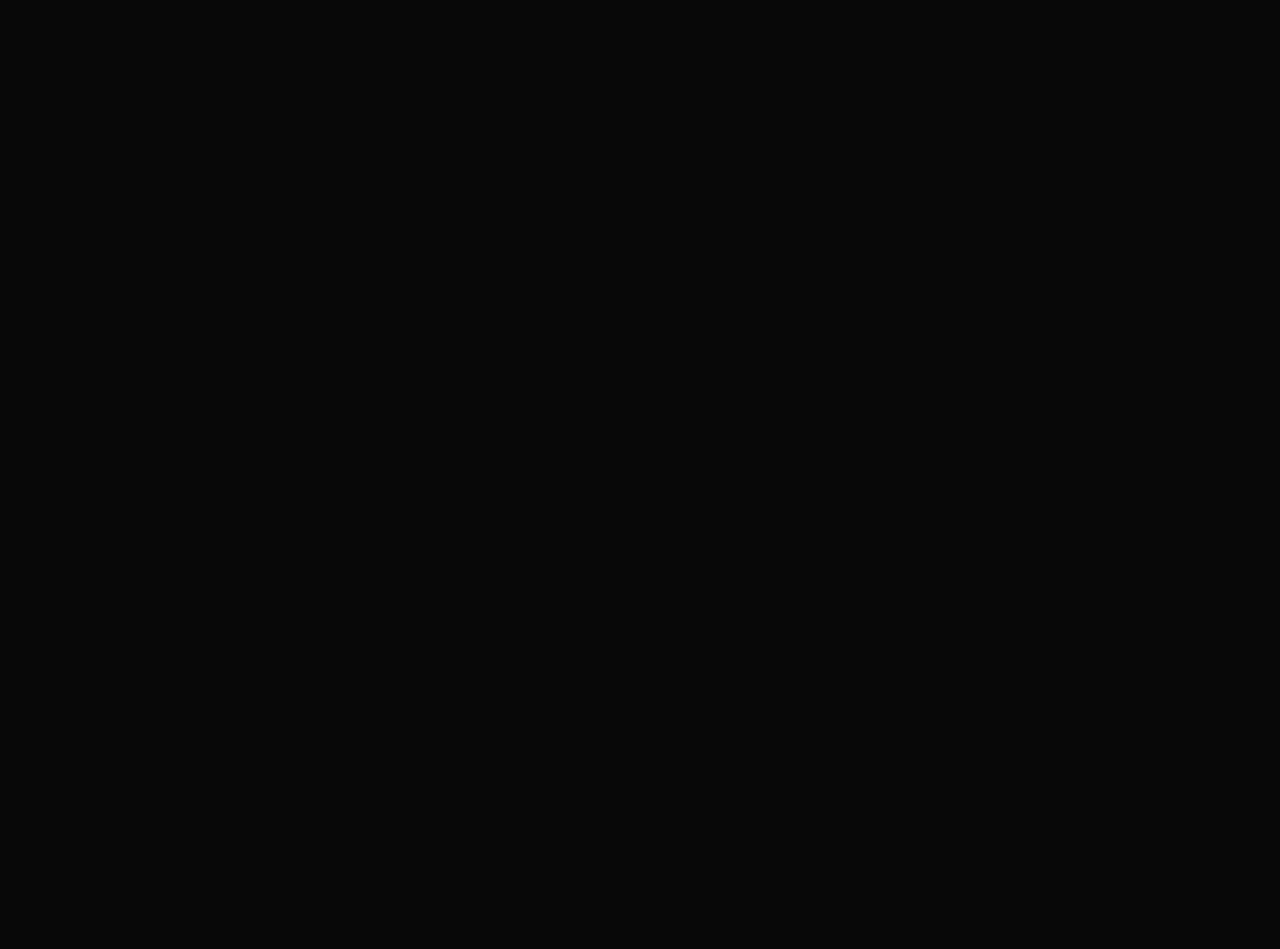
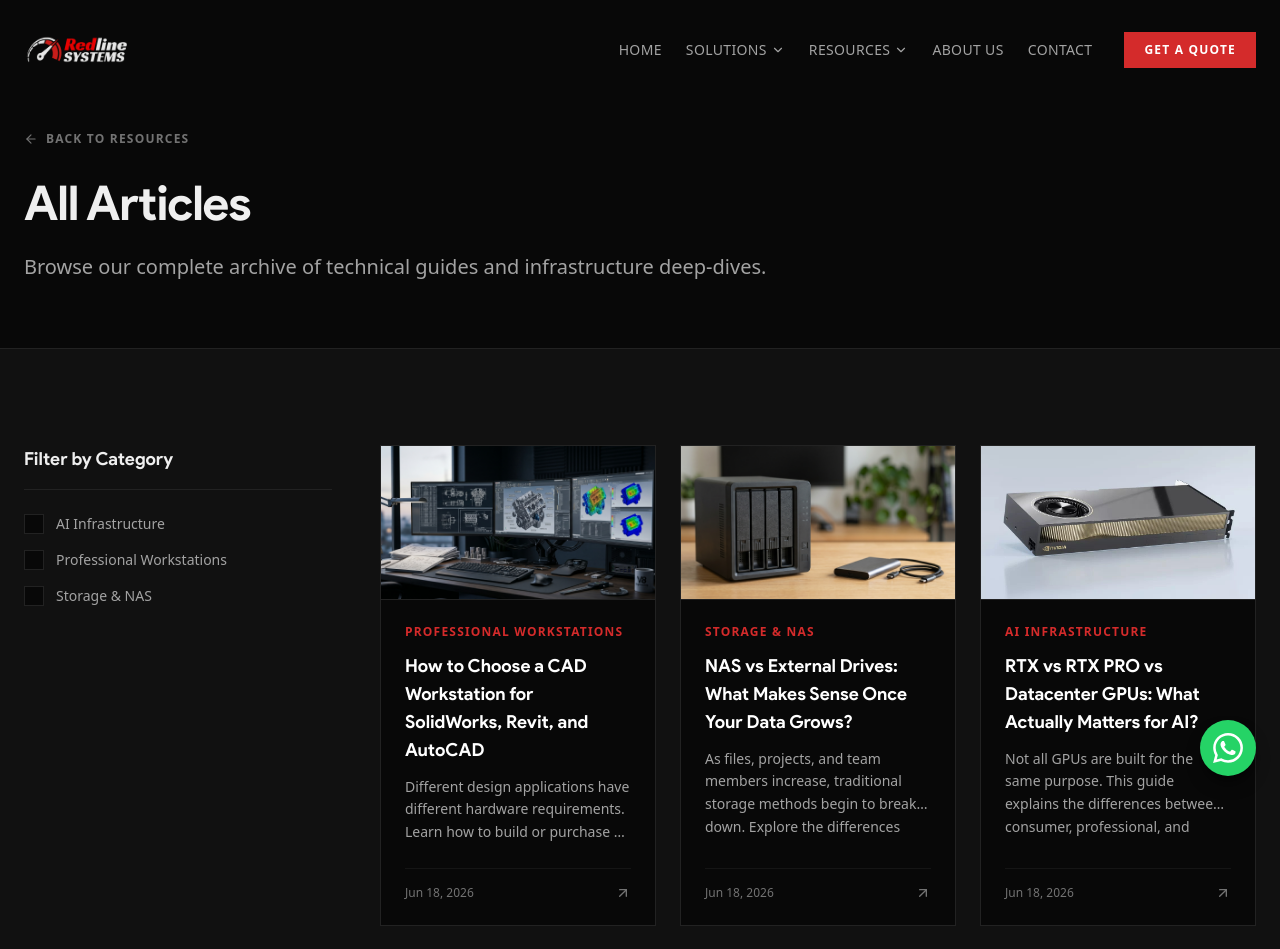
Before and after one commit to pratiktayde34/redline-systems-site, a Next.js app: page /resources/archive in a window 1280 px wide. Before the commit this address had no page. Shown: the top 949 px of the page. Before the commit the page ends 800 px from the top, so only its background shows below. Built offline with nearby package versions, Linux system fonts and the light colour scheme.

Commit message:
Added View all articles button & filter by category

```diff
--- /dev/null
+++ b/src/app/resources/archive/ArchiveClient.tsx
@@ -0,0 +1,143 @@
+"use client";
+
+import { useState, useEffect } from "react";
+import Link from "next/link";
+import { ArrowLeft, ArrowUpRight } from "lucide-react";
+import { useSearchParams } from "next/navigation";
+
+export default function ArchiveClient({ allResources, categories }: { allResources: any[], categories: string[] }) {
+  const searchParams = useSearchParams();
+  const initialCategory = searchParams.get('category');
+
+  const [selectedCategories, setSelectedCategories] = useState<string[]>(
+    initialCategory ? [initialCategory] : []
+  );
+
+  useEffect(() => {
+    if (initialCategory) {
+      setSelectedCategories([initialCategory]);
+    }
+  }, [initialCategory]);
+
+  const toggleCategory = (cat: string) => {
+    setSelectedCategories(prev =>
+      prev.includes(cat)
+        ? prev.filter(c => c !== cat)
+        : [...prev, cat]
+    );
+  };
+
+  const filteredResources = selectedCategories.length === 0
+    ? allResources
+    : allResources.filter(res => selectedCategories.includes(res.category));
+
+  const pageTitle = selectedCategories.length === 1
+    ? selectedCategories[0]
+    : selectedCategories.length > 1
+      ? "Filtered Articles"
+      : "All Articles";
+
+  const pageSubtitle = selectedCategories.length === 1
+    ? `Browse all articles, guides, and infrastructure deep-dives related to ${selectedCategories[0]}.`
+    : selectedCategories.length > 1
+      ? "Browse articles matching your selected categories."
+      : "Browse our complete archive of technical guides and infrastructure deep-dives.";
+
+  return (
+    <>
+      <section className="pt-32 pb-16 bg-background border-b border-border">
+        <div className="container mx-auto px-6">
+          <div className="max-w-3xl">
+            <Link href="/resources" className="inline-flex items-center gap-2 text-xs font-bold uppercase tracking-widest text-faint hover:text-white transition-colors mb-8">
+              <ArrowLeft size={14} /> Back to Resources
+            </Link>
+            <h1 className="font-display text-4xl md:text-5xl font-bold tracking-tight mb-6 transition-all duration-300">
+              {pageTitle}
+            </h1>
+            <p className="text-xl text-muted font-light leading-relaxed transition-all duration-300">
+              {pageSubtitle}
+            </p>
+          </div>
+        </div>
+      </section>
+
+      <section className="py-24 bg-surface min-h-screen">
+        <div className="container mx-auto px-6">
+          <div className="flex flex-col lg:flex-row gap-12">
+
+            {/* Sidebar Filter */}
+            <div className="lg:w-1/4 flex-shrink-0">
+              <div className="sticky top-32">
+                <h3 className="font-display text-lg font-bold mb-6 border-b border-border pb-4">Filter by Category</h3>
+                <div className="flex flex-col gap-4">
+                  {categories.map(cat => (
+                    <label
+                      key={cat}
+                      className="flex items-center gap-3 cursor-pointer group"
+                      onClick={() => toggleCategory(cat)}
+                    >
+                      <div className={`w-5 h-5 border flex items-center justify-center transition-colors ${selectedCategories.includes(cat) ? 'bg-primary border-primary' : 'border-border group-hover:border-primary/50 bg-background'}`}>
+                        {selectedCategories.includes(cat) && <span className="w-2.5 h-2.5 bg-white" />}
+                      </div>
+                      <span className={`text-sm ${selectedCategories.includes(cat) ? 'text-white font-bold' : 'text-muted group-hover:text-white transition-colors'}`}>
+                        {cat}
+                      </span>
+                    </label>
+                  ))}
+                </div>
+
+                {selectedCategories.length > 0 && (
+                  <button
+                    onClick={() => setSelectedCategories([])}
+                    className="mt-8 text-xs font-bold uppercase tracking-widest text-faint hover:text-white transition-colors"
+                  >
+                    Clear Filters
+                  </button>
+                )}
+              </div>
+            </div>
+
+            {/* Grid */}
+            <div className="lg:w-3/4">
+              {filteredResources.length === 0 ? (
+                <div className="text-center py-24 border border-border bg-background">
+                  <p className="text-muted">No articles found for the selected categories.</p>
+                </div>
+              ) : (
+                <div className="grid grid-cols-1 md:grid-cols-2 xl:grid-cols-3 gap-6">
+                  {filteredResources.map((resource) => (
+                    <Link href={`/resources/${resource.slug}`} key={resource.slug} className="group border border-border bg-background hover:border-primary/50 transition-colors flex flex-col">
+                      <div className="aspect-video w-full overflow-hidden relative border-b border-border">
+                        <img
+                          src={resource.coverImage}
+                          alt={resource.title}
+                          className="w-full h-full object-cover transition-transform duration-700 group-hover:scale-105"
+                        />
+                      </div>
+                      <div className="p-6 flex flex-col flex-grow">
+                        <span className="text-xs font-bold uppercase tracking-widest text-primary mb-3">
+                          {resource.category}
+                        </span>
+                        <h3 className="font-display text-lg font-bold mb-3 text-white">
+                          {resource.title}
+                        </h3>
+                        <p className="text-muted text-sm leading-relaxed mb-6 flex-grow line-clamp-3">
+                          {resource.description}
+                        </p>
+                        <div className="text-xs text-faint flex items-center justify-between mt-auto pt-4 border-t border-border/50">
+                          <span>{new Date(resource.date).toLocaleDateString('en-US', { month: 'short', day: 'numeric', year: 'numeric' })}</span>
+                          <ArrowUpRight size={16} className="group-hover:text-primary transition-colors" />
+                        </div>
+                      </div>
+                    </Link>
+                  ))}
+                </div>
+              )}
+            </div>
+
+          </div>
+        </div>
+      </section>
+    </>
+  );
+}
--- /dev/null
+++ b/src/app/resources/archive/page.tsx
@@ -0,0 +1,21 @@
+import { getAllResources } from "@/lib/resources";
+import ArchiveClient from "./ArchiveClient";
+import { Suspense } from "react";
+
+export const metadata = {
+  title: "All Articles | Redline Systems",
+  description: "Browse all technical resources, guides, and articles from Redline Systems.",
+};
+
+export default function ArchivePage() {
+  const allResources = getAllResources();
+
+  // Extract unique categories directly from the actual articles
+  const categories = Array.from(new Set(allResources.map(r => r.category))).sort();
+
+  return (
+    <Suspense fallback={<div className="min-h-screen pt-40 text-center text-muted">Loading archive...</div>}>
+      <ArchiveClient allResources={allResources} categories={categories} />
+    </Suspense>
+  );
+}
--- a/src/app/resources/page.tsx
+++ b/src/app/resources/page.tsx
@@ -17,9 +17,11 @@ const CATEGORIES = [
 
 export default function ResourcesHub() {
   const allResources = getAllResources();
-  const featuredResources = getFeaturedResources();
+  // Limit featured resources to 3 (one complete row)
+  const featuredResources = getFeaturedResources().slice(0, 3);
 
-  const latestResources = allResources;
+  // Limit to the 6 most recent articles
+  const latestResources = allResources.slice(0, 6);
 
   return (
     <>
@@ -45,11 +47,10 @@ export default function ResourcesHub() {
               Categories:
             </span>
             {CATEGORIES.map((cat) => {
-              const catSlug = cat.toLowerCase().replace(/ & /g, '-').replace(/ /g, '-');
               return (
                 <Link
                   key={cat}
-                  href={`/resources/category/${catSlug}`}
+                  href={`/resources/archive?category=${encodeURIComponent(cat)}`}
                   className="px-4 py-2 border border-border text-sm hover:border-primary hover:text-primary transition-colors cursor-pointer bg-background"
                 >
                   {cat}
@@ -141,6 +142,15 @@ export default function ResourcesHub() {
               </Link>
             ))}
           </div>
+
+          <div className="mt-16 flex justify-center">
+            <Link
+              href="/resources/archive"
+              className="inline-flex items-center gap-3 border border-border bg-background hover:border-primary/50 text-white text-sm font-bold uppercase tracking-widest px-8 py-4 transition-all"
+            >
+              View All Articles <ArrowRight size={16} />
+            </Link>
+          </div>
         </div>
       </section>
 
```
